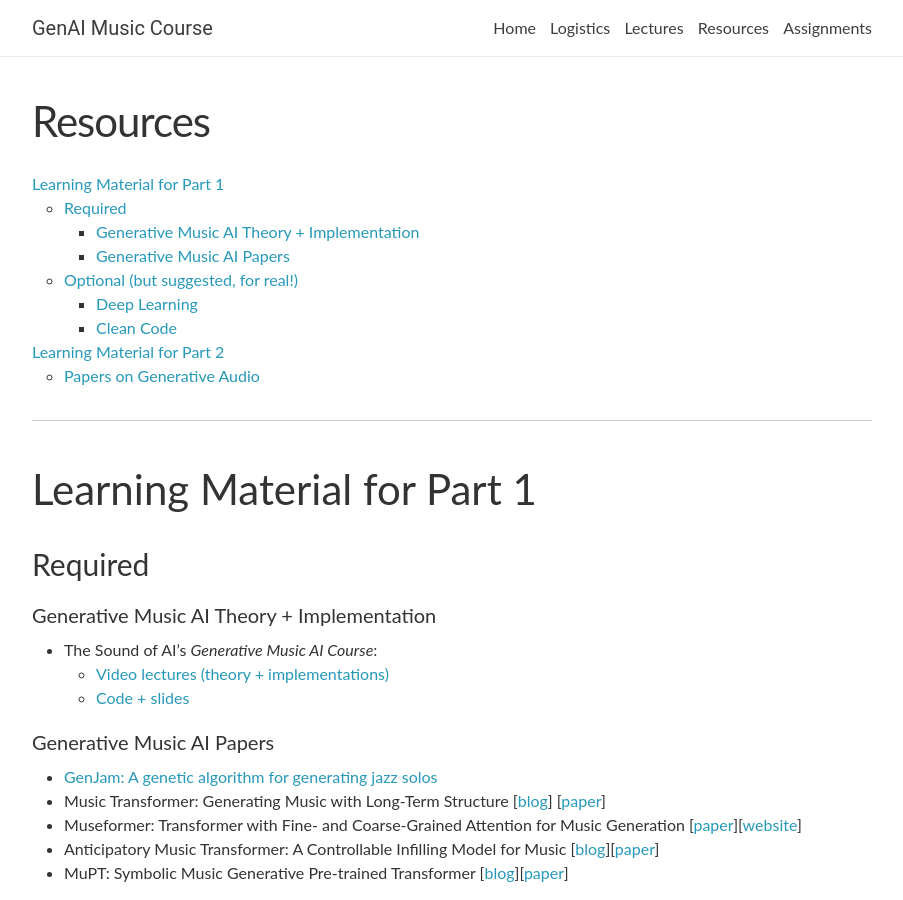
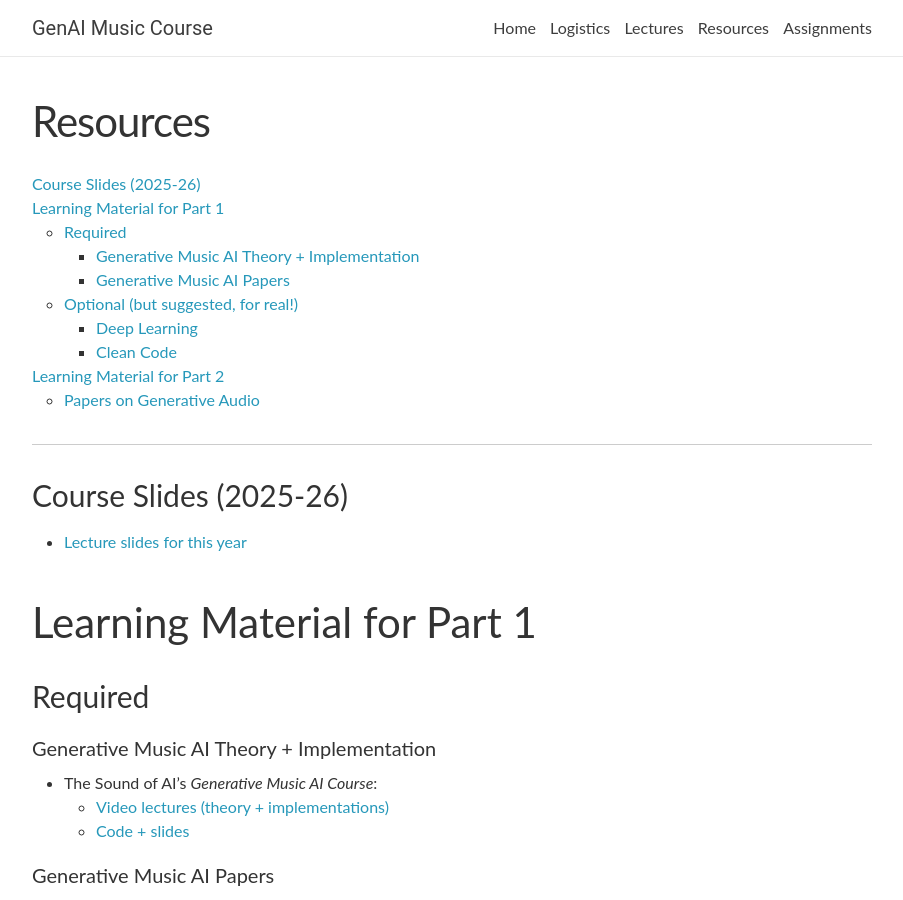
Before and after one commit to upf-smc-genai-music/upf-smc-genai-music.github.io, a Jekyll site: the page built from _pages/resources.md, in a window 1280 px wide and 900 px high. Shown: the whole window, without its empty margins (188-1091 px from the left). Built offline with Jekyll 4.4.1, drawn with Linux system fonts in a browser that asks for light colours; nearby versions of some CDN libraries; comment, search, counter and statistics services are not loaded.

Commit message:
add link to slides

```diff
--- a/_pages/resources.md
+++ b/_pages/resources.md
@@ -8,6 +8,9 @@ title: Resources
 {:toc}
 
 ***
+### Course Slides (2025-26)
+
+* [Lecture slides for this year](https://github.com/upf-smc-genai-music/genai-music-slides/tree/main/2025-26)
 
 ## Learning Material for Part 1
 
```
